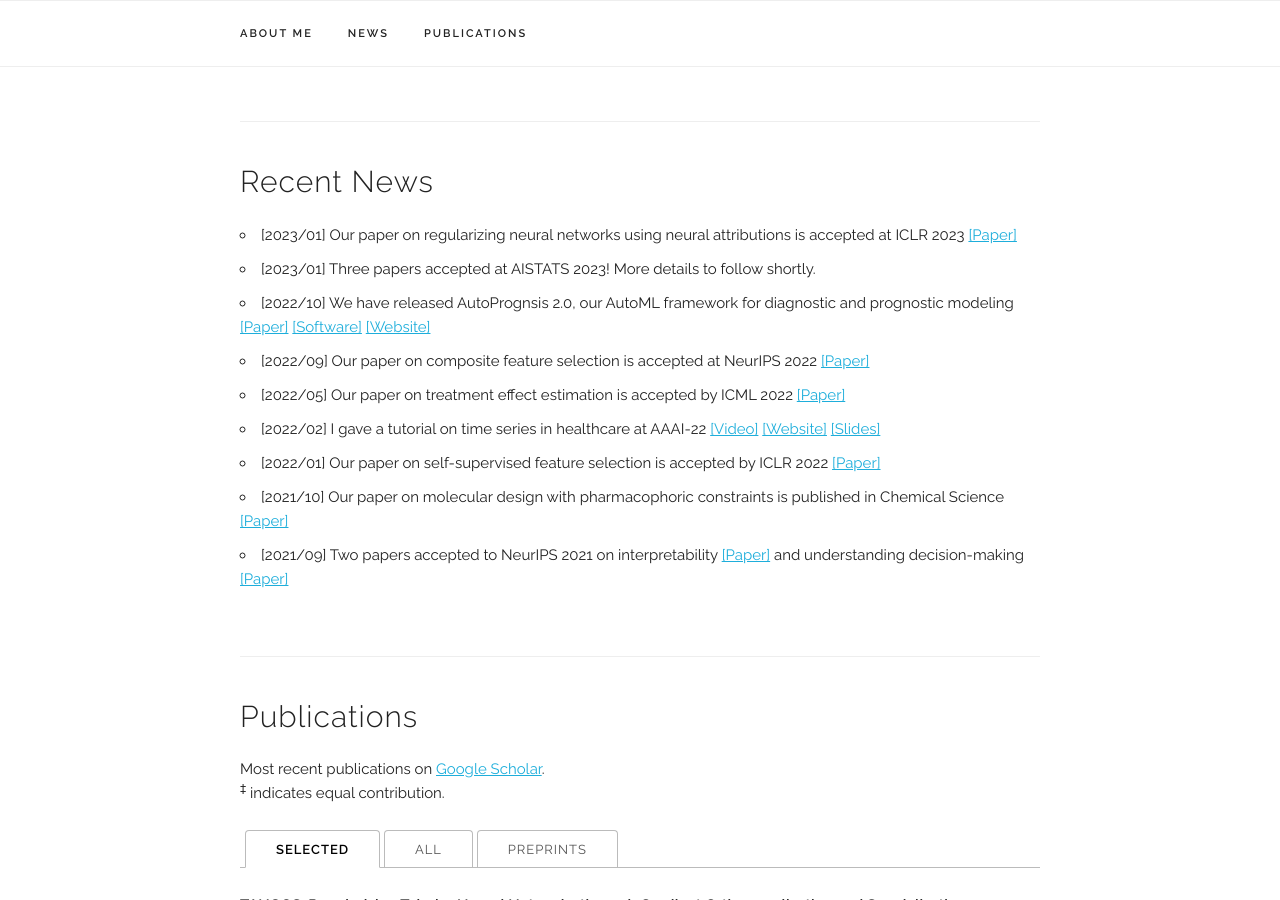
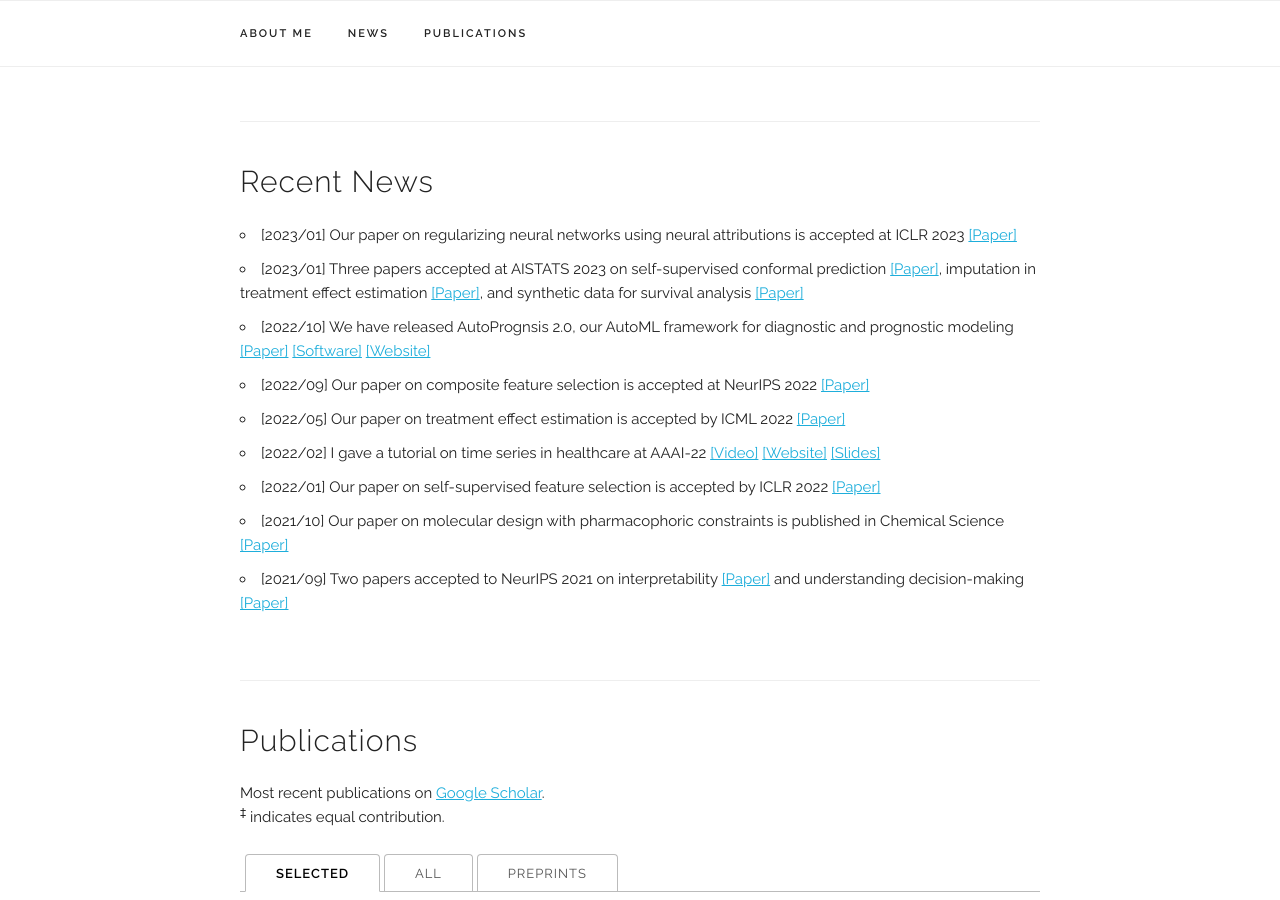
Before and after one commit to fimrie/fimrie.github.io, a Jekyll site: the page built from index.html, in a window 1280 px wide and 900 px high, scrolled down 632 px. Built offline with Jekyll 4.4.1, drawn with Linux system fonts in a browser that asks for light colours; some web fonts are replaced.

Commit message:
update news for AISTATS

```diff
--- a/index.html
+++ b/index.html
@@ -23,7 +23,7 @@ title: Home
   <h4>Recent News</h4>
   <ul>
     <li>[2023/01] Our paper on regularizing neural networks using neural attributions is accepted at ICLR 2023 <a href="https://openreview.net/pdf?id=n6H86gW8u0d">[Paper]</a></li>
-    <li>[2023/01] Three papers accepted at AISTATS 2023! More details to follow shortly.</li>
+    <li>[2023/01] Three papers accepted at AISTATS 2023 on self-supervised conformal prediction <a href="https://arxiv.org/abs/2302.12238">[Paper]</a>, imputation in treatment effect estimation <a href="https://arxiv.org/abs/2202.02096">[Paper]</a>, and synthetic data for survival analysis <a href="https://arxiv.org/abs/2302.12749">[Paper]</a></li>
     <li>[2022/10] We have released AutoPrognsis 2.0, our AutoML framework for diagnostic and prognostic modeling <a href="https://arxiv.org/abs/2210.12090">[Paper]</a> <a href="https://github.com/vanderschaarlab/AutoPrognosis">[Software]</a> <a href="https://www.autoprognosis.vanderschaar-lab.com/">[Website]</a></li>
     <li>[2022/09] Our paper on composite feature selection is accepted at NeurIPS 2022 <a href="https://openreview.net/forum?id=-9PV7GKwYpM">[Paper]</a></li>
     <li>[2022/05] Our paper on treatment effect estimation is accepted by ICML 2022 <a href="https://proceedings.mlr.press/v162/seedat22b.html">[Paper]</a></li>
```
